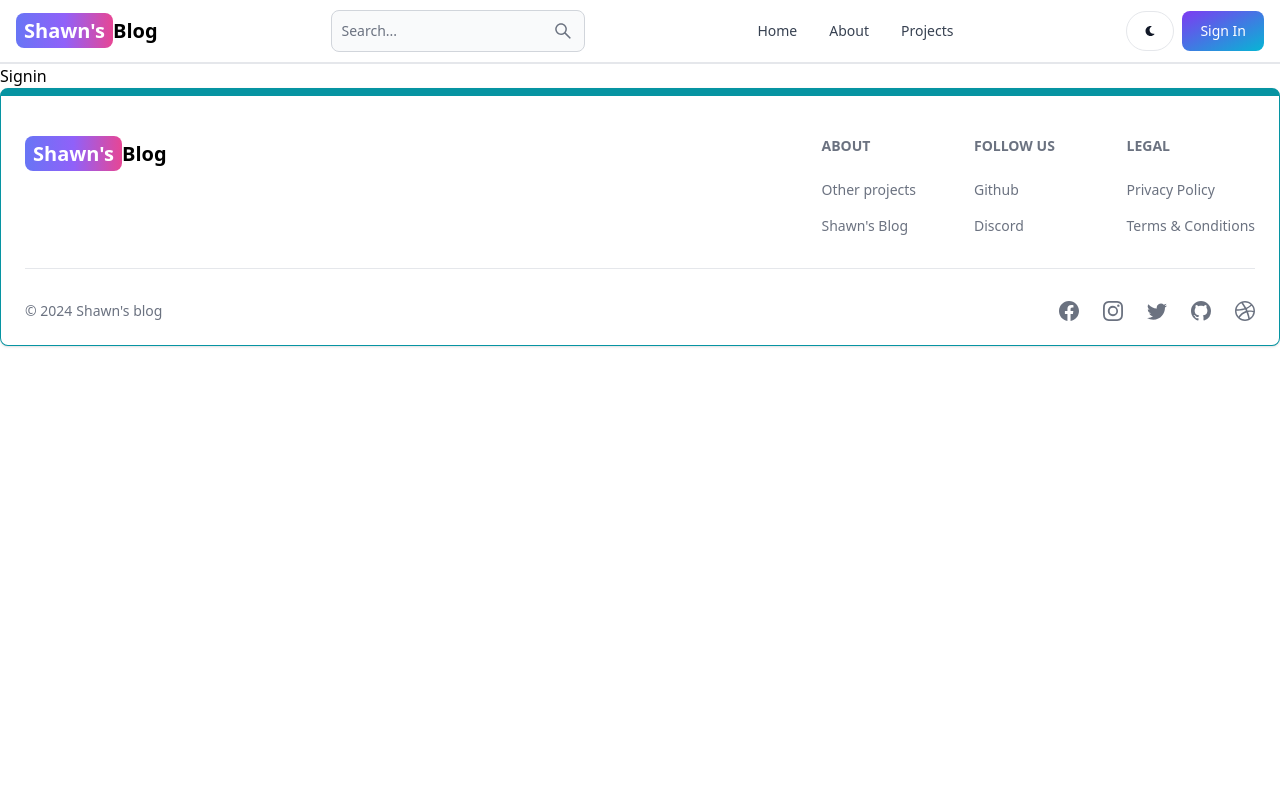
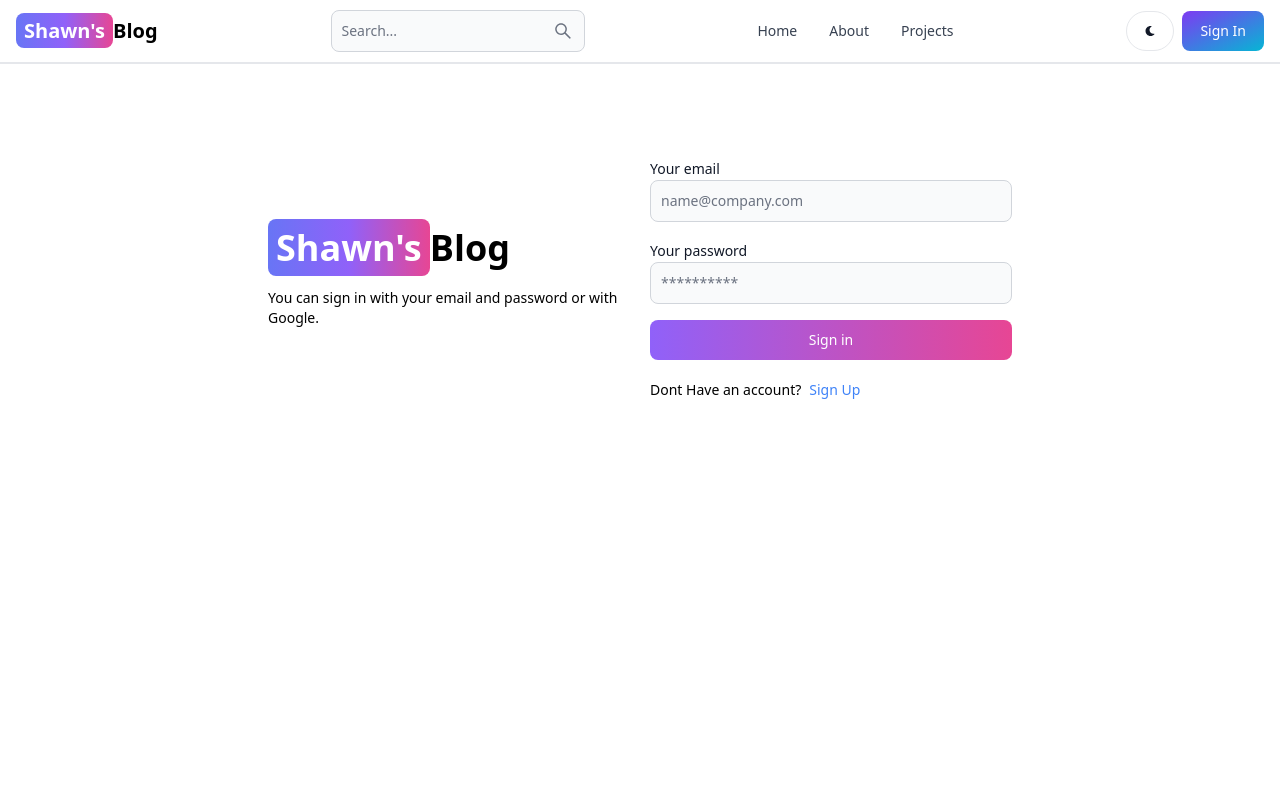
Before and after one commit to shawnmont772004/Blog-website, a React (Vite) app in the folder client/: page /signin in a window 1280 px wide. Shown: the top 800 px of the page. Built offline with nearby package versions, Linux system fonts and the light colour scheme.

Commit message:
sign in page ui

```diff
--- a/client/src/pages/Signin.jsx
+++ b/client/src/pages/Signin.jsx
@@ -1,9 +1,58 @@
-import React from 'react'
+import {  Button, Label, TextInput } from 'flowbite-react';
+import { Link } from 'react-router-dom';
 
-function Signin() {
+export default function SignIn() {
   return (
-    <div>Signin</div>
-  )
+    <div className='min-h-screen mt-20'>
+      <div className='flex p-3 max-w-3xl mx-auto flex-col md:flex-row md:items-center gap-5'>
+        {/* left */}
+        <div className='flex-1'>
+          <Link to='/' className='font-bold dark:text-white text-4xl'>
+            <span className='px-2 py-1 bg-gradient-to-r from-indigo-500 via-purple-500 to-pink-500 rounded-lg text-white'>
+              Shawn's
+            </span>
+            Blog
+          </Link>
+          <p className='text-sm mt-5'>
+            You can sign in with your email and password
+            or with Google.
+          </p>
+        </div>
+        {/* right */}
+
+        <div className='flex-1'>
+          <form className='flex flex-col gap-4'>
+            <div>
+              <Label value='Your email' />
+              <TextInput
+                type='email'
+                placeholder='name@company.com'
+                id='email'
+              />
+            </div>
+            <div>
+              <Label value='Your password' />
+              <TextInput
+                type='password'
+                placeholder='**********'
+                id='password'
+              />
+            </div>
+            <Button
+              gradientDuoTone='purpleToPink'
+              type='submit'
+            >
+              Sign in
+            </Button>
+          </form>
+          <div className='flex gap-2 text-sm mt-5'>
+            <span>Dont Have an account?</span>
+            <Link to='/sign-up' className='text-blue-500'>
+              Sign Up
+            </Link>
+          </div>
+        </div>
+      </div>
+    </div>
+  );
 }
-
-export default Signin
```
